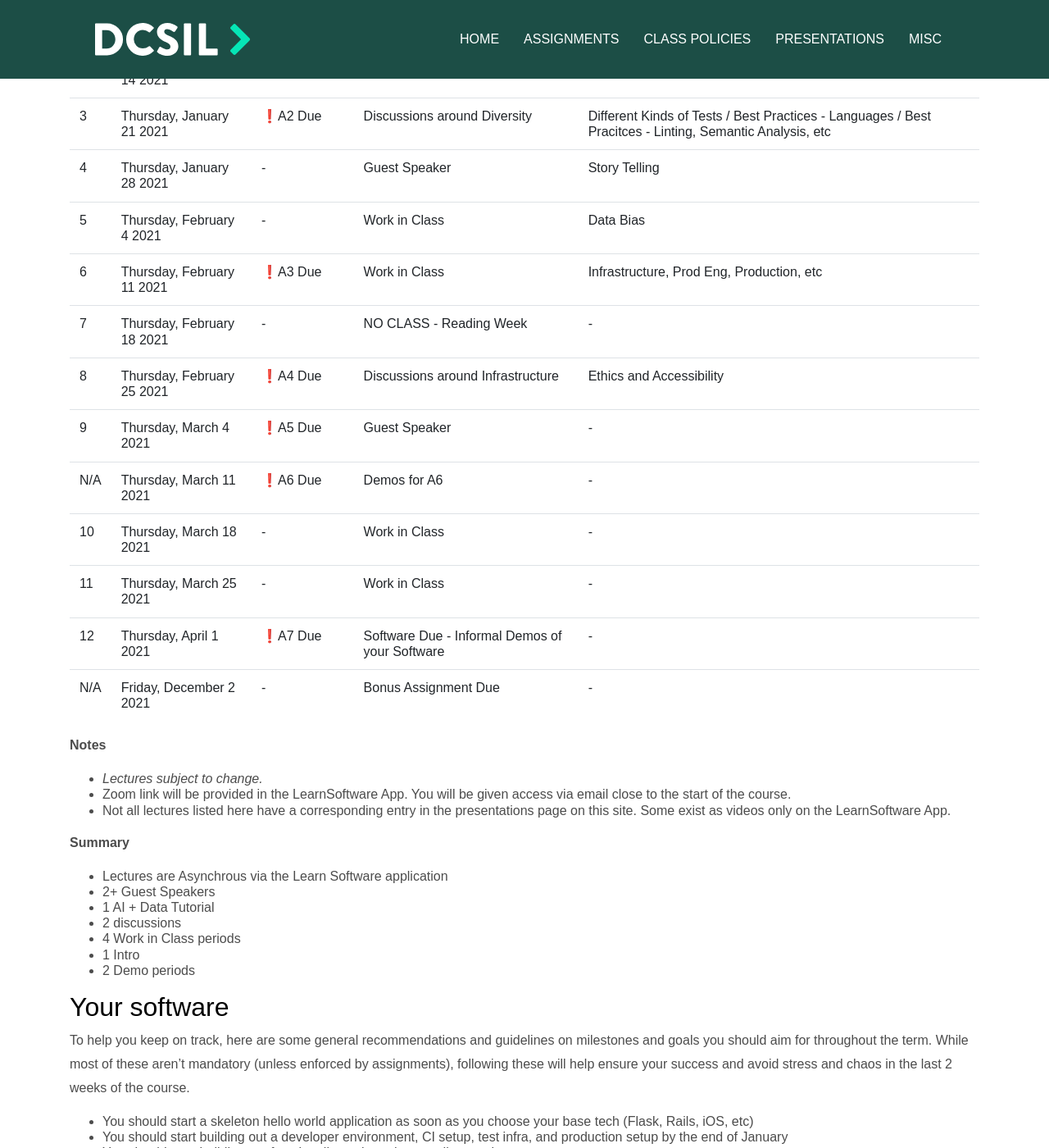
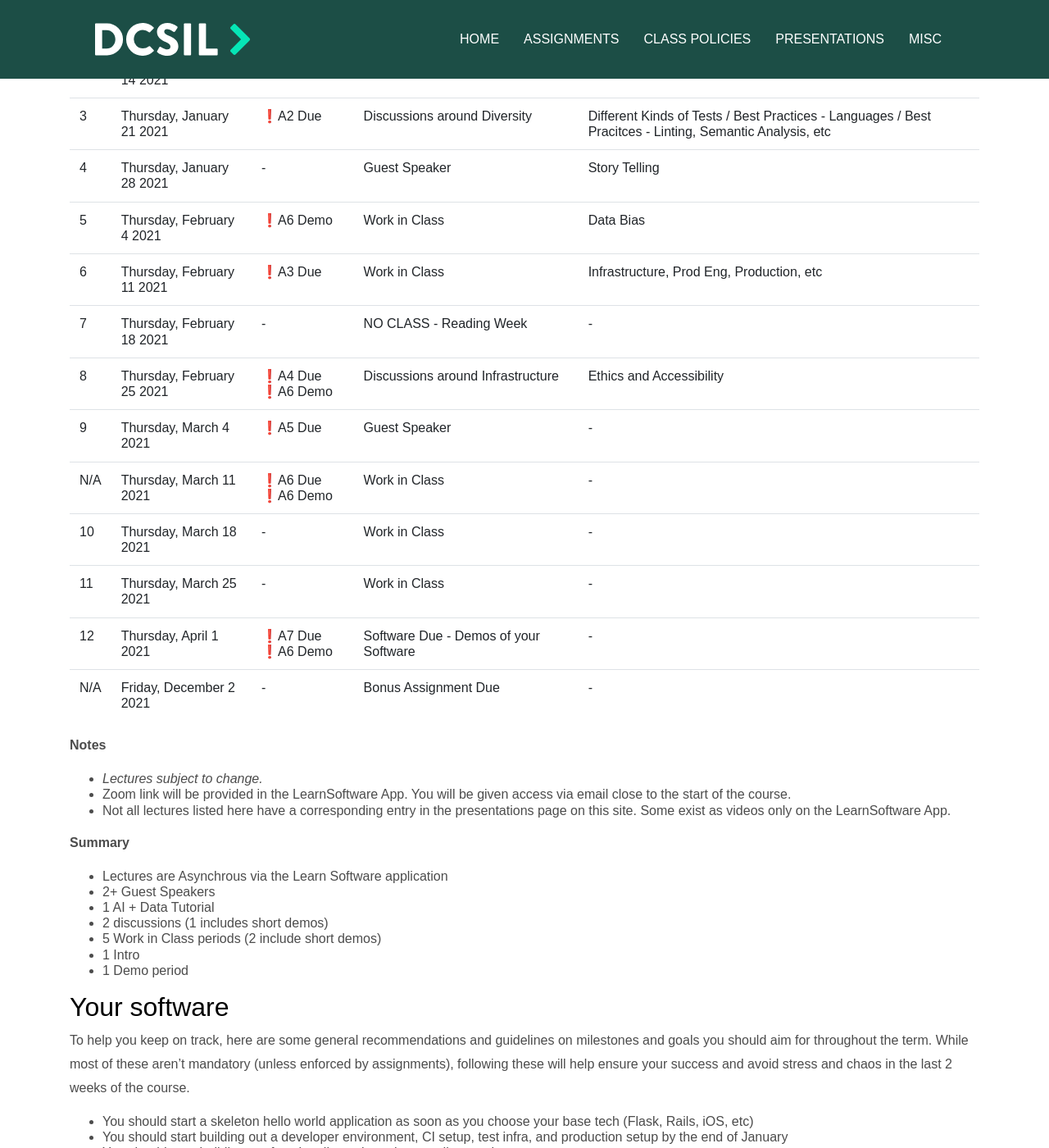
Before and after one commit to dcsil/CSC491, a Jekyll site: the page built from other_pages/schedule_2021.md, in a window 1280 px wide and 1400 px high, scrolled down 321 px. Shown: the whole window at 82% size. Built offline with Jekyll 4.4.1, drawn with Linux system fonts in a browser that asks for light colours; our own code applies the rules of GitHub Pages for plain Markdown files.

Commit message:
Update schedule_2021.md

```diff
--- a/other_pages/schedule_2021.md
+++ b/other_pages/schedule_2021.md
@@ -4,21 +4,21 @@ This is a class schedule indicating what we aim to do each week and the recommen
 
 
 | # | Date | Assignments | Lecture Time | Recommended Async Lectures |
-| -- | -- | -- | -- |
-| 1 | Thursday, January 7 2021   | -         | First day of class, Introductions & Course Overview | Various Diversity & Inclusion |
-| 2 | Thursday, January 14 2021  | ❗A1 Due         | AI Tutorial | Various Diversity & Inclusion |
-| 3 | Thursday, January 21 2021  | ❗A2 Due | Discussions around Diversity | Different Kinds of Tests / Best Practices - Languages / Best Pracitces - Linting, Semantic Analysis, etc |
-| 4 | Thursday, January 28 2021  | -          | Guest Speaker | Story Telling |
-| 5 | Thursday, February 4 2021  | -         | Work in Class | Data Bias |
-| 6 | Thursday, February 11 2021 | ❗A3 Due  | Work in Class | Infrastructure, Prod Eng, Production, etc |
-| 7 | Thursday, February 18 2021 | -         | NO CLASS - Reading Week | - |
-| 8 | Thursday, February 25 2021 | ❗A4 Due  | Discussions around Infrastructure | Ethics and Accessibility |
-| 9 | Thursday, March 4 2021     | ❗A5 Due  | Guest Speaker | - |
-| N/A | Thursday, March 11 2021  | ❗A6 Due  | Demos for A6 | - |
-| 10 | Thursday, March 18 2021   | -         | Work in Class | - |
-| 11 | Thursday, March 25 2021   | -         | Work in Class | - |
-| 12 | Thursday, April 1 2021    | ❗A7 Due  | Software Due - Informal Demos of your Software | - |
-| N/A | Friday, December 2 2021  | -         | Bonus Assignment Due | - |
+| -- | -- | -- | -- | -- |
+| 1 | Thursday, January 7 2021   | -            | First day of class, Introductions & Course Overview | Various Diversity & Inclusion |
+| 2 | Thursday, January 14 2021  | ❗A1 Due    | AI Tutorial | Various Diversity & Inclusion |
+| 3 | Thursday, January 21 2021  | ❗A2 Due    | Discussions around Diversity | Different Kinds of Tests / Best Practices - Languages / Best Pracitces - Linting, Semantic Analysis, etc |
+| 4 | Thursday, January 28 2021  | -           | Guest Speaker | Story Telling |
+| 5 | Thursday, February 4 2021  | ❗A6 Demo | Work in Class | Data Bias |
+| 6 | Thursday, February 11 2021 | ❗A3 Due    | Work in Class | Infrastructure, Prod Eng, Production, etc |
+| 7 | Thursday, February 18 2021 | -          | NO CLASS - Reading Week | - |
+| 8 | Thursday, February 25 2021 | ❗A4 Due<br>❗A6 Demo  | Discussions around Infrastructure | Ethics and Accessibility |
+| 9 | Thursday, March 4 2021     | ❗A5 Due    | Guest Speaker | - |
+| N/A | Thursday, March 11 2021  | ❗A6 Due<br>❗A6 Demo | Work in Class | - |
+| 10 | Thursday, March 18 2021   | -           | Work in Class | - |
+| 11 | Thursday, March 25 2021   | - | Work in Class | - |
+| 12 | Thursday, April 1 2021    | ❗A7 Due<br>❗A6 Demo | Software Due - Demos of your Software | - |
+| N/A | Friday, December 2 2021  | -           | Bonus Assignment Due | - |
 
 **Notes**
 - _Lectures subject to change._
@@ -30,10 +30,10 @@ This is a class schedule indicating what we aim to do each week and the recommen
 - Lectures are Asynchrous via the Learn Software application
 - 2+ Guest Speakers
 - 1 AI + Data Tutorial
-- 2 discussions
-- 4 Work in Class periods
+- 2 discussions (1 includes short demos)
+- 5 Work in Class periods (2 include short demos)
 - 1 Intro
-- 2 Demo periods
+- 1 Demo period
 
 ## Your software
 
```
